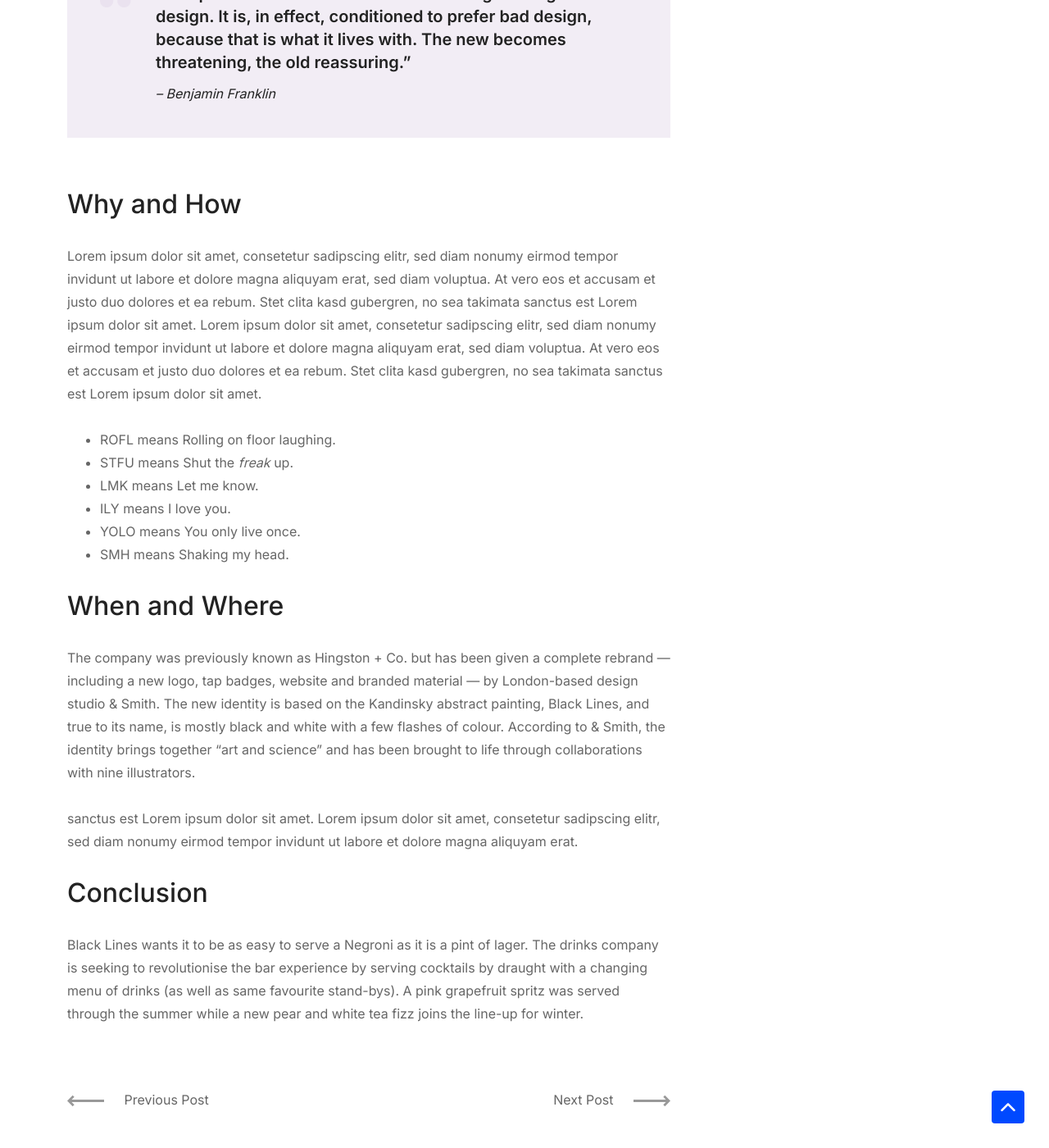
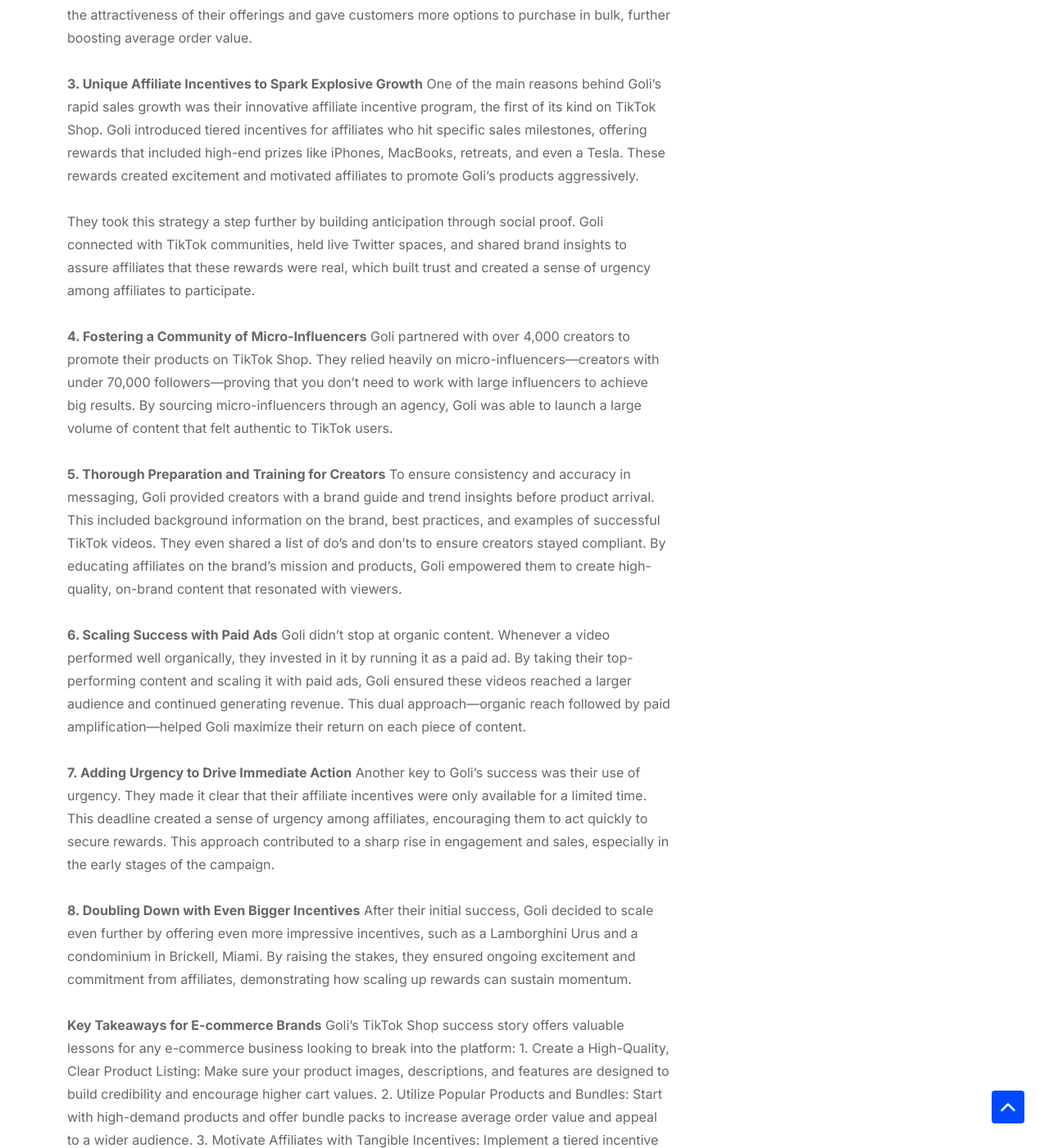
Before and after one commit to swagner2/retentionxt, a Jekyll site: the page built from _posts/2021-07-13-things-you-must-know-as-a-designer.md, in a window 1280 px wide and 1400 px high, scrolled down 1483 px. Shown: the whole window at 82% size. Built offline with Jekyll 4.4.1, drawn with Linux system fonts in a browser that asks for light colours; a script that is not in the unit is left out; comment, search, counter and statistics services are not loaded; some of the changed text lies outside the part shown.

Commit message:
Update 2021-07-13-things-you-must-know-as-a-designer.md

```diff
--- a/_posts/2021-07-13-things-you-must-know-as-a-designer.md
+++ b/_posts/2021-07-13-things-you-must-know-as-a-designer.md
@@ -1,42 +1,53 @@
 ---
 layout: post
-title: "Things you must know as a designer"
-date: 2021-07-13T12:49:27+06:00
+title: >-
+  How Goli Used a New TikTok Shop Strategy to Drive $3 Million in Sales in Just
+  30 Days
+date: 2024-10-01T06:49:27.000Z
 image: assets/img/blog-6.jpeg
-### if need replace preview image for single image add field full_image, ex:
-#full_image: assets/img/works/work4.jpg
 tags:
-- Mobile
+  - TikTok Shop
 category:
-- Mobile
+  - TikTok Shop
 ---
 
-## Introduction
 
-Lorem ipsum dolor sit amet, consetetur sadipscing elitr, sed diam nonumy eirmod tempor invidunt ut labore et dolore magna aliquyam erat, sed diam voluptua. At vero eos et accusam et justo duo dolores et ea rebum. Stet clita kasd gubergren, no sea takimata sanctus est Lorem ipsum dolor sit amet. Lorem ipsum dolor sit amet, consetetur sadipscing elitr, sed diam nonumy eirmod tempor invidunt ut labore et dolore magna aliquyam erat, sed diam voluptua. At vero eos et accusam et justo duo dolores et ea rebum. Stet clita kasd gubergren, no sea takimata sanctus est Lorem ipsum dolor sit amet.
+Goli, a well-known wellness brand, recently achieved something remarkable—generating over $3 million in sales in just 30 days through TikTok Shop. Even more impressive, Goli did this with a brand-new strategy that’s quickly disrupting the way brands operate on the platform. By tapping into the power of affiliate marketing incentives and creating an effective setup for TikTok Shop, Goli has set a new benchmark for e-commerce success on TikTok. Here’s a deep dive into their strategy and the lessons your business can take from it.
 
-Lorem ipsum dolor sit amet, consetetur sadipscing elitr, sed diam nonumy eirmod tempor invidunt ut labore et dolore magna aliquyam erat, sed diam voluptua. At vero eos et accusam et justo duo dolores et ea rebum. Stet clita kasd gubergren, no sea takimata sanctus est Lorem ipsum dolor sit amet. Lorem ipsum dolor sit amet, consetetur sadipscing elitr, sed diam nonumy eirmod tempor invidunt ut labore et dolore magna aliquyam erat, sed diam voluptua. At vero eos et accusam et justo duo dolores et ea rebum. Stet clita kasd gubergren, no sea takimata sanctus est Lorem ipsum dolor sit amet.
+**1. Building a Standout TikTok Shop Listing**
+Goli began by designing a well-crafted product listing that stands out on TikTok Shop. They included high-quality images and powerful messaging, emphasizing their position as “America’s #1 Ashwagandha Vitamin Gummy Brand” to build credibility. Every aspect of their listing, from lifestyle images to detailed product benefits, was optimized to appeal to TikTok’s audience. They also included purchase incentives—such as discounts for adding multiple items to the cart—to boost average order value.
 
-> "The public is more familiar with bad design than good design. It is, in effect, conditioned to prefer bad design, because that is what it lives with. The new becomes threatening, the old reassuring."
-> <cite>-- Benjamin Franklin</cite>
+**2. Choosing High-Demand Products**
+Goli focused on their top-selling items—Ashwagandha gummies, apple cider vinegar gummies, and sleep gummies—and bundled them into packs. By leveraging their most popular products and creating bundle options, they effectively increased the attractiveness of their offerings and gave customers more options to purchase in bulk, further boosting average order value.
 
-## Why and How
+**3. Unique Affiliate Incentives to Spark Explosive Growth**
+One of the main reasons behind Goli’s rapid sales growth was their innovative affiliate incentive program, the first of its kind on TikTok Shop. Goli introduced tiered incentives for affiliates who hit specific sales milestones, offering rewards that included high-end prizes like iPhones, MacBooks, retreats, and even a Tesla. These rewards created excitement and motivated affiliates to promote Goli’s products aggressively.
 
-Lorem ipsum dolor sit amet, consetetur sadipscing elitr, sed diam nonumy eirmod tempor invidunt ut labore et dolore magna aliquyam erat, sed diam voluptua. At vero eos et accusam et justo duo dolores et ea rebum. Stet clita kasd gubergren, no sea takimata sanctus est Lorem ipsum dolor sit amet. Lorem ipsum dolor sit amet, consetetur sadipscing elitr, sed diam nonumy eirmod tempor invidunt ut labore et dolore magna aliquyam erat, sed diam voluptua. At vero eos et accusam et justo duo dolores et ea rebum. Stet clita kasd gubergren, no sea takimata sanctus est Lorem ipsum dolor sit amet.
+They took this strategy a step further by building anticipation through social proof. Goli connected with TikTok communities, held live Twitter spaces, and shared brand insights to assure affiliates that these rewards were real, which built trust and created a sense of urgency among affiliates to participate.
 
-- ROFL means Rolling on floor laughing.
-- STFU means Shut the _freak_ up.
-- LMK means Let me know.
-- ILY means I love you.
-- YOLO means You only live once.
-- SMH means Shaking my head.
+**4. Fostering a Community of Micro-Influencers**
+Goli partnered with over 4,000 creators to promote their products on TikTok Shop. They relied heavily on micro-influencers—creators with under 70,000 followers—proving that you don’t need to work with large influencers to achieve big results. By sourcing micro-influencers through an agency, Goli was able to launch a large volume of content that felt authentic to TikTok users.
 
-## When and Where
+**5. Thorough Preparation and Training for Creators**
+To ensure consistency and accuracy in messaging, Goli provided creators with a brand guide and trend insights before product arrival. This included background information on the brand, best practices, and examples of successful TikTok videos. They even shared a list of do’s and don’ts to ensure creators stayed compliant. By educating affiliates on the brand’s mission and products, Goli empowered them to create high-quality, on-brand content that resonated with viewers.
 
-The company was previously known as Hingston + Co. but has been given a complete rebrand — including a new logo, tap badges, website and branded material — by London-based design studio & Smith. The new identity is based on the Kandinsky abstract painting, Black Lines, and true to its name, is mostly black and white with a few flashes of colour. According to & Smith, the identity brings together “art and science” and has been brought to life through collaborations with nine illustrators.
+**6. Scaling Success with Paid Ads**
+Goli didn’t stop at organic content. Whenever a video performed well organically, they invested in it by running it as a paid ad. By taking their top-performing content and scaling it with paid ads, Goli ensured these videos reached a larger audience and continued generating revenue. This dual approach—organic reach followed by paid amplification—helped Goli maximize their return on each piece of content.
 
-sanctus est Lorem ipsum dolor sit amet. Lorem ipsum dolor sit amet, consetetur sadipscing elitr, sed diam nonumy eirmod tempor invidunt ut labore et dolore magna aliquyam erat.
+**7. Adding Urgency to Drive Immediate Action**
+Another key to Goli’s success was their use of urgency. They made it clear that their affiliate incentives were only available for a limited time. This deadline created a sense of urgency among affiliates, encouraging them to act quickly to secure rewards. This approach contributed to a sharp rise in engagement and sales, especially in the early stages of the campaign.
 
-## Conclusion
+**8. Doubling Down with Even Bigger Incentives**
+After their initial success, Goli decided to scale even further by offering even more impressive incentives, such as a Lamborghini Urus and a condominium in Brickell, Miami. By raising the stakes, they ensured ongoing excitement and commitment from affiliates, demonstrating how scaling up rewards can sustain momentum.
 
-Black Lines wants it to be as easy to serve a Negroni as it is a pint of lager. The drinks company is seeking to revolutionise the bar experience by serving cocktails by draught with a changing menu of drinks (as well as same favourite stand-bys). A pink grapefruit spritz was served through the summer while a new pear and white tea fizz joins the line-up for winter.
+**Key Takeaways for E-commerce Brands**
+Goli’s TikTok Shop success story offers valuable lessons for any e-commerce business looking to break into the platform:
+	1.	Create a High-Quality, Clear Product Listing: Make sure your product images, descriptions, and features are designed to build credibility and encourage higher cart values.
+	2.	Utilize Popular Products and Bundles: Start with high-demand products and offer bundle packs to increase average order value and appeal to a wider audience.
+	3.	Motivate Affiliates with Tangible Incentives: Implement a tiered incentive program with valuable rewards to inspire affiliates to drive significant sales for your brand.
+	4.	Work with Micro-Influencers: Partner with micro-influencers for authentic content that resonates with TikTok’s user base, even if they have smaller followings.
+	5.	Prepare and Train Your Affiliates: Provide a brand guide and trend insights to help affiliates create engaging, on-brand content that connects with your audience.
+	6.	Leverage Organic Success with Paid Ads: Boost high-performing content with paid ads to expand your reach and capitalize on viral moments.
+	7.	Build Urgency into Your Campaign: Set time limits on rewards or promotions to drive immediate action and engagement from affiliates and customers.
+
+Goli’s innovative approach has not only set a new standard on TikTok Shop but also provides a blueprint for other brands aiming to achieve rapid growth on the platform. Their success shows that with the right combination of affiliate incentives, brand transparency, and well-executed marketing strategies, any e-commerce business can thrive on TikTok Shop. Whether you’re a small brand or a major player, these strategies can help you make the most of TikTok’s growing e-commerce potential.
```
